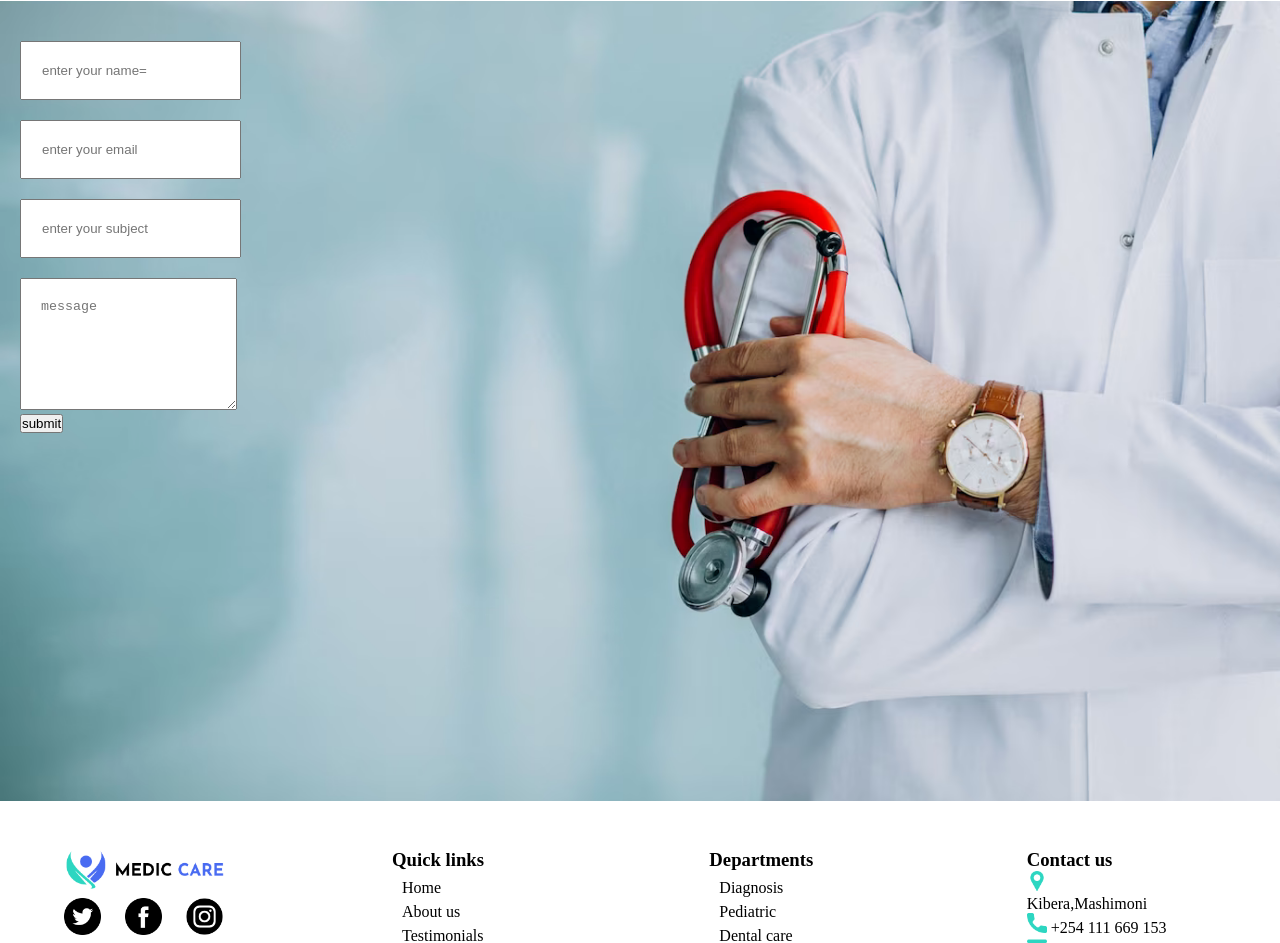
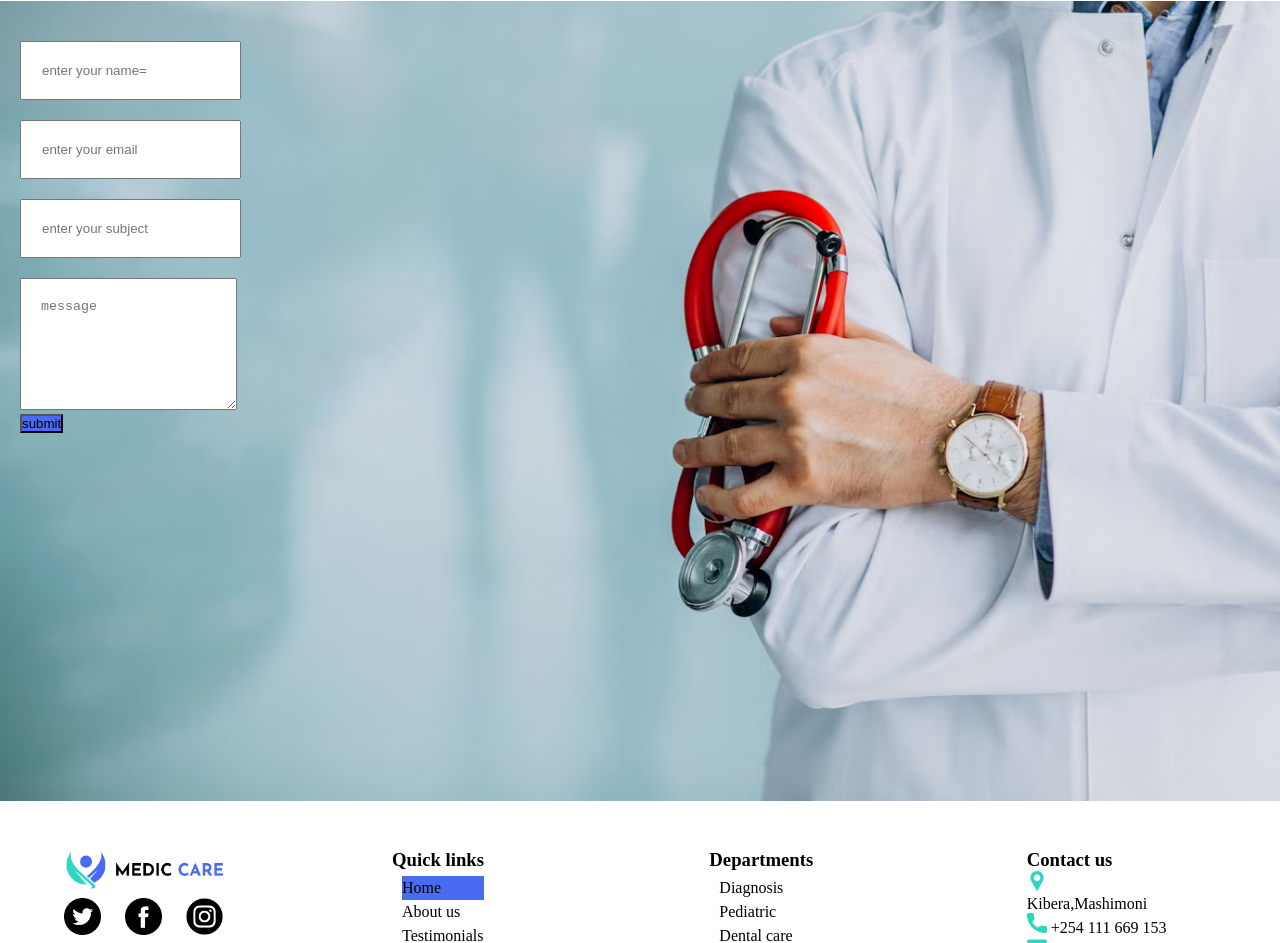
Before and after one commit to sylviamidecha/medicare, a plain HTML site: page index.html in a window 1280 px wide. Shown: the part 1857-2800 px from the top of the page. Drawn offline with Linux system fonts and the light colour scheme.

```diff
--- a/css/style.css
+++ b/css/style.css
@@ -18,7 +18,9 @@ header {
   display: inline-flex;
   float: right;
 }
-
+.home{
+background-color: #496bf2;
+}
 .doc li:not(:last-child) {
   padding-right: 10px;
 }
@@ -83,7 +85,9 @@ ul {
   border-color: #496bf2;
   border-radius: 5px;
 }
-
+.submit{
+  background-color:#496bf2;
+}
 
 
 .love{
--- a/index.html
+++ b/index.html
@@ -13,7 +13,7 @@
       </div>
     <nav>
       <ul class="doc">
-        <li>Home</li>
+        <li class="home">Home</li>
         <li>About Us</li>
         <li>Product</li>
         <li>Testimonials</li>
@@ -73,7 +73,7 @@
 
     </section>
     <section class="clearfix"></section>
-    <section >
+    <sectio >
       <div>
         <img class="clinic" src="images/medical-clinic.jpg" width="500px"/>
         <div class="abdul">
```
